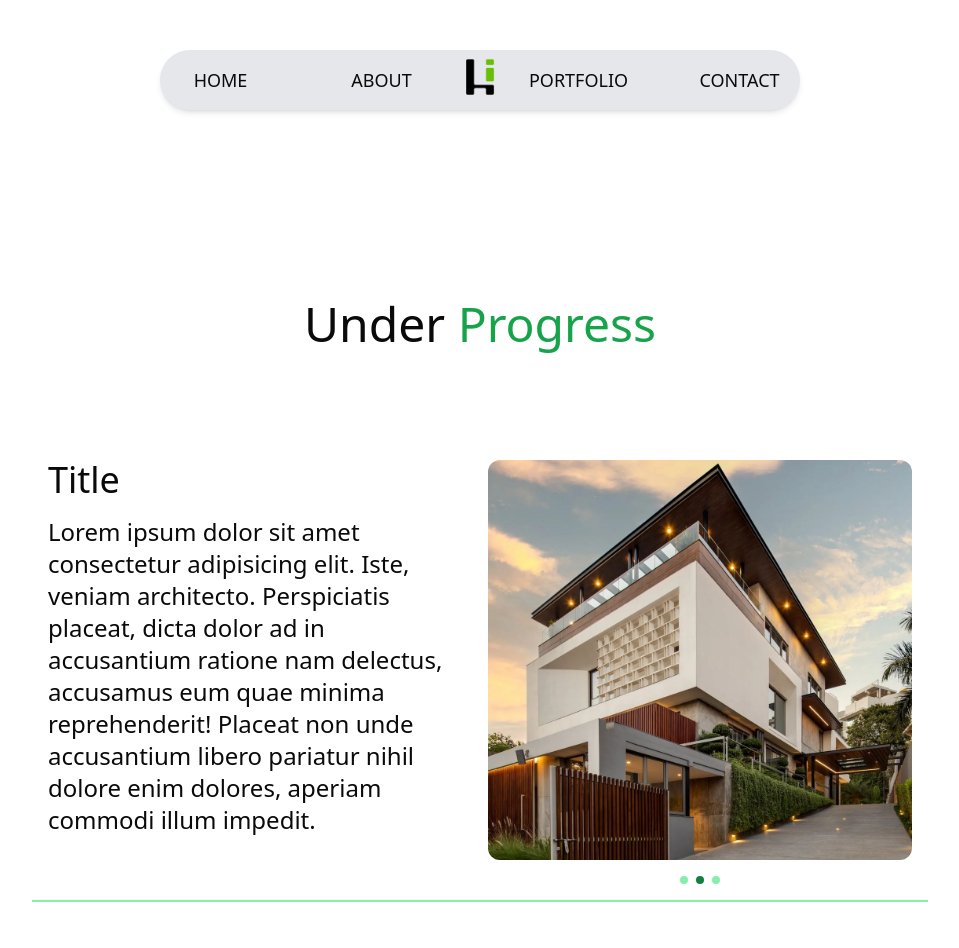
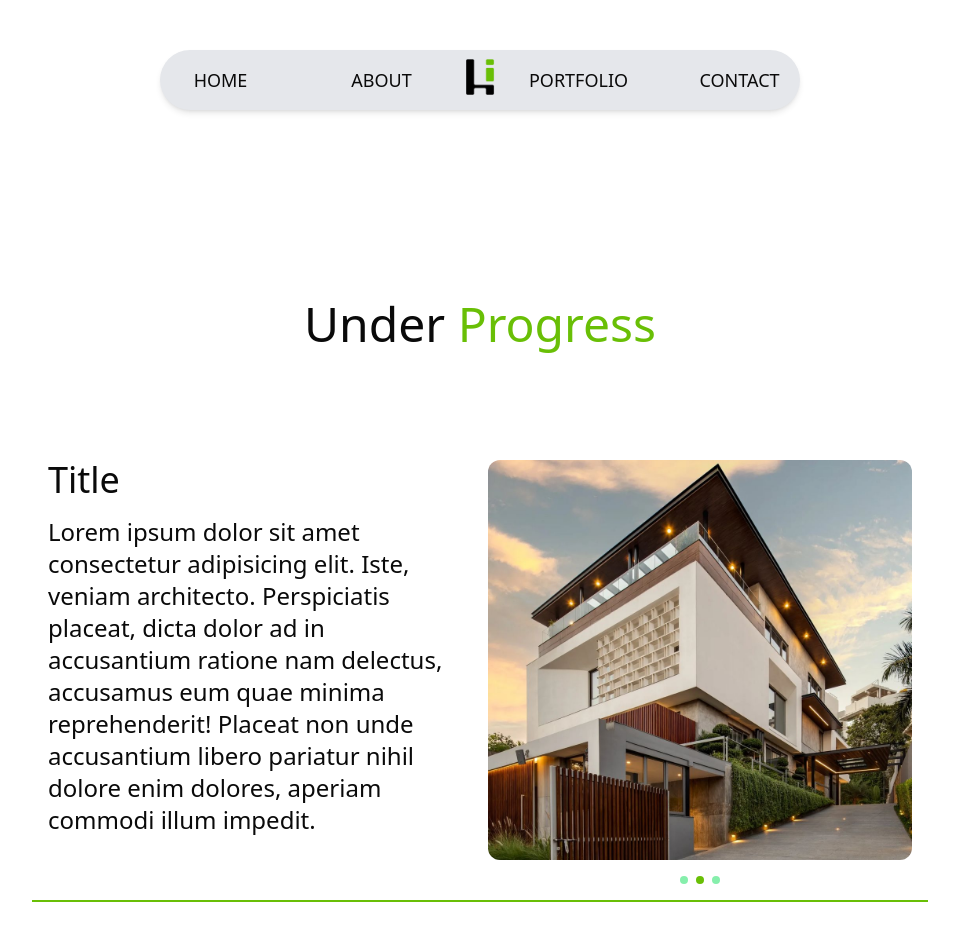
Before and after one commit to Matrixszh/int, a Next.js app: page /Commercial in a window 1280 px wide. Shown: the top 948 px of the page, without its empty margins (160-1119 px from the left). Built offline with nearby package versions, Linux system fonts and the light colour scheme.

Commit message:
changed colours

```diff
--- a/app/Commercial/page.tsx
+++ b/app/Commercial/page.tsx
@@ -14,7 +14,7 @@ export default function Home() {
   return (
     <main className="lg:mt-[110px] mt-[70px] relative">
       <section className=" min-h-screen flex flex-col items-center md:mt-[30vh] ">
-        <h1 className="text-5xl font-medium justify-center items-center mb-[10vh]">Under <span className="text-green-600">Progress</span></h1>
+        <h1 className="text-5xl font-medium justify-center items-center mb-[10vh]">Under <span className="text-[#69BF06]">Progress</span></h1>
         <NewComponent/>
         <NewComponent/>
         <NewComponent/>
--- a/components/LatestProjects.tsx
+++ b/components/LatestProjects.tsx
@@ -59,10 +59,10 @@ const LatestProjects: React.FC = () => {
   return (
     <section id="#" className="py-16 px-5 sm:px-10 lg:px-20 text-center">
       <div className="max-w-7xl mx-auto">
-        <h1 className="text-3xl text-[#69BF06] sm:text-4xl lg:text-5xl xl:text-6xl font-bold leading-tight">
+        <h1 className="text-3xl text-[#69BF06] sm:text-4xl lg:text-5xl xl:text-6xl font-medium ">
           Our
         </h1>
-        <h1 className="text-3xl sm:text-4xl lg:text-5xl xl:text-6xl font-bold leading-tight">
+        <h1 className="text-3xl sm:text-4xl lg:text-5xl xl:text-6xl font-medium ">
           Portfolio
         </h1>
 
--- a/components/NewComponent.tsx
+++ b/components/NewComponent.tsx
@@ -50,7 +50,7 @@ const NewComponent = () => {
     }, [api])
 
     return (
-        <div className="w-[70%] flex items-start justify-between border-b-2 border-green-300 gap-4 m-4 p-4">
+        <div className="w-[70%] flex items-start justify-between border-b-2 border-[#69BF06] gap-4 m-4 p-4">
             <div className="flex flex-col gap-4 w-1/2">
                 <h1 className="text-4xl">Title</h1>
                 <p className="text-2xl">Lorem ipsum dolor sit amet consectetur adipisicing elit. Iste, veniam architecto. Perspiciatis placeat, dicta dolor ad in accusantium ratione nam delectus, accusamus eum quae minima reprehenderit! Placeat non unde accusantium libero pariatur nihil dolore enim dolores, aperiam commodi illum impedit.</p>
@@ -85,7 +85,7 @@ const NewComponent = () => {
                                 onClick={() => api?.scrollTo(index)}
                                 className={`w-2 h-2 rounded-full transition-colors ${
                                     current === index
-                                        ? 'bg-green-700'
+                                        ? 'bg-[#69BF06]'
                                         : 'bg-green-300'
                                 }`}
                             />
```
